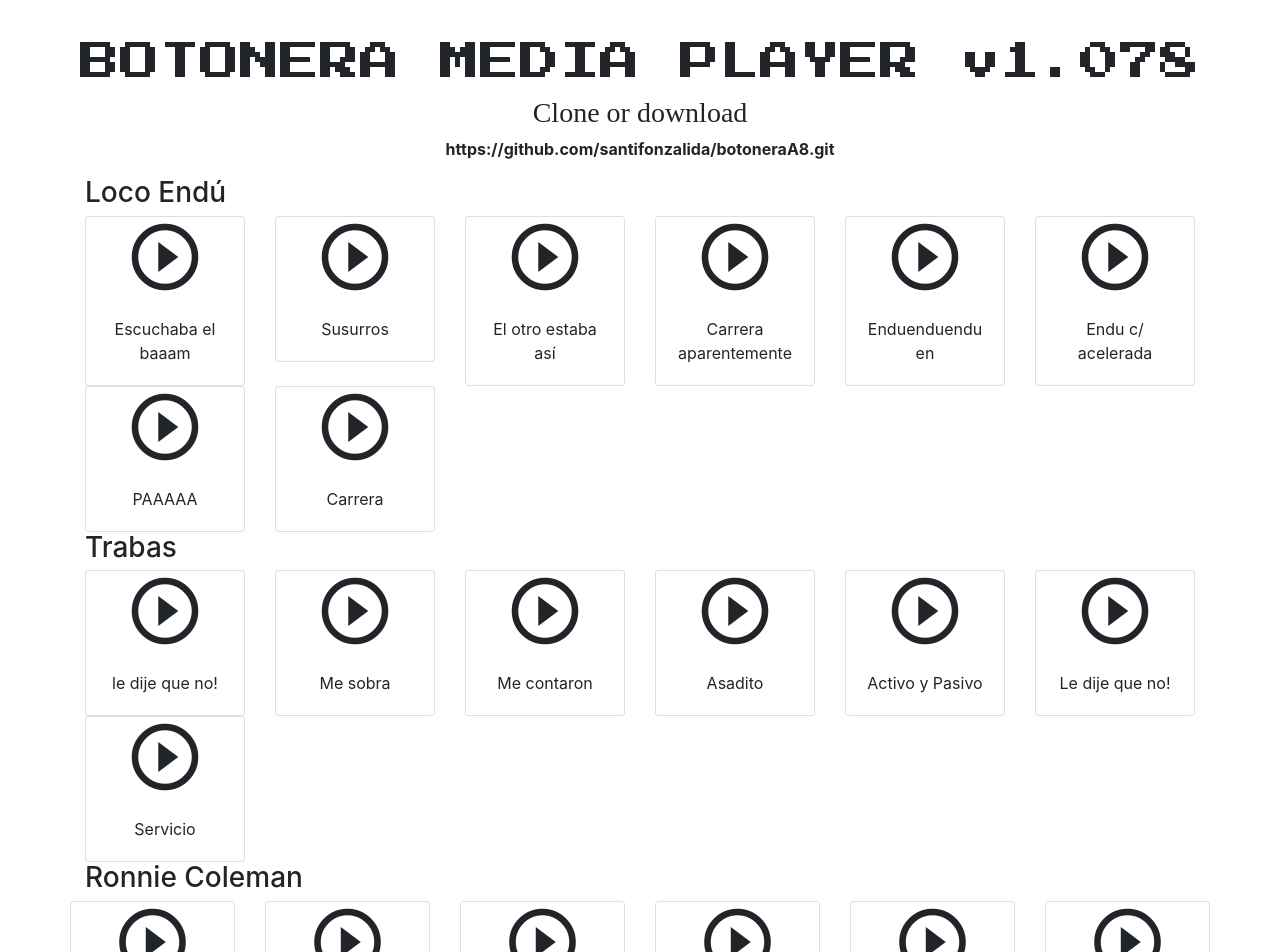
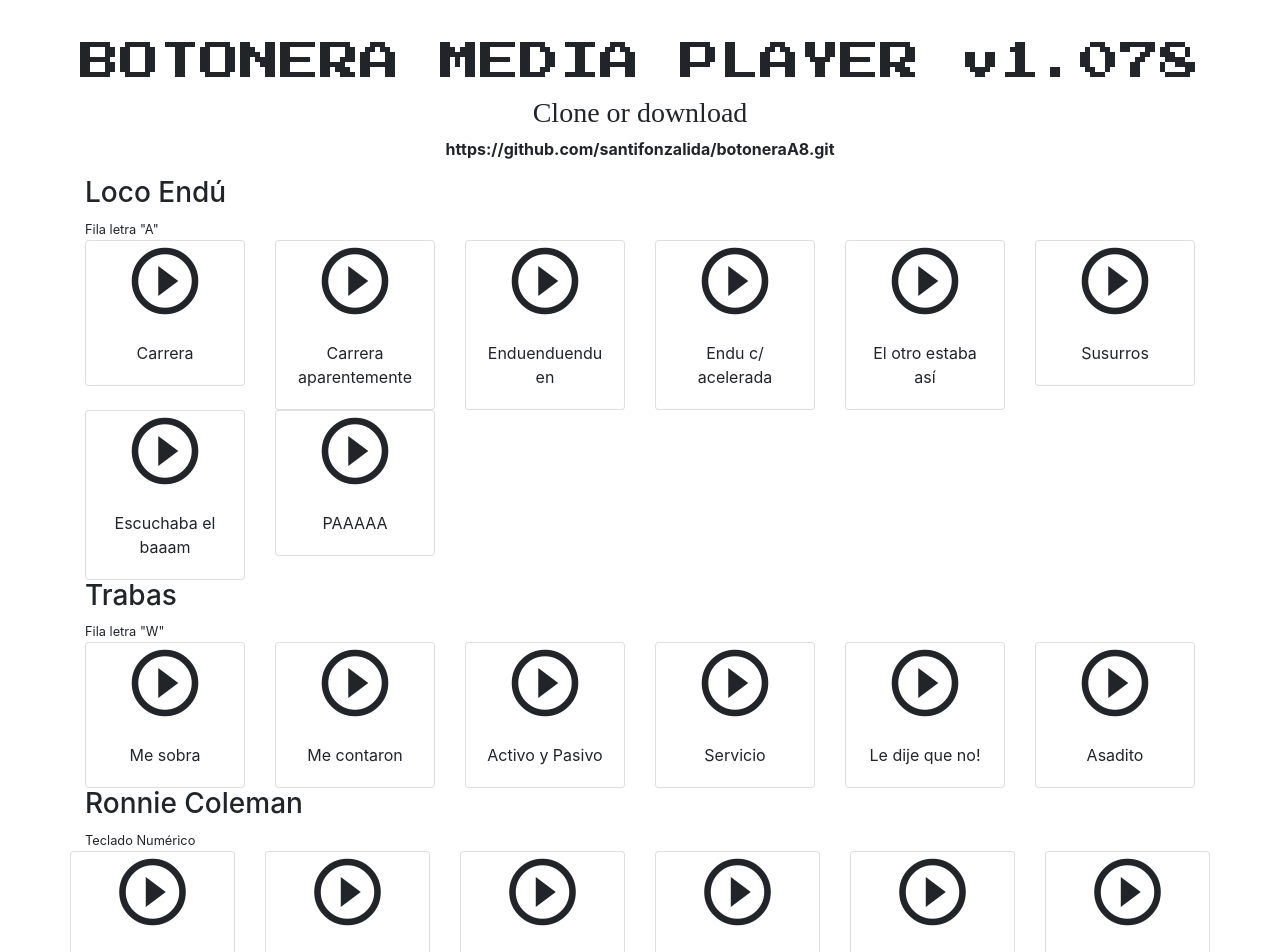
Before and after one commit to santifonzalida/botoneraA8, an Angular app: page /#/home in a window 1280 px wide. Shown: the top 952 px of the page. Built offline with nearby package versions, Linux system fonts and the light colour scheme; a web font is replaced by a local one.

Commit message:
ordenacion y atajos

```diff
--- a/src/app/components/home/home.component.html
+++ b/src/app/components/home/home.component.html
@@ -12,29 +12,13 @@
 
   <div class="row">
 <div class="col-lg-12 col-md-12 col-sm-12">
-<h3>Loco Endú</h3>
+<h3>Loco Endú</h3> <small>Fila letra "A"</small>
 </div>
     <div class="col-sm-2" style="cursor: pointer;">
       <div class="card">
-        <i class="material-icons card-img-top text-center" style="font-size: 80px;" (click)="play('endu_escuchabaelbam')">play_circle_outline</i>
+        <i class="material-icons card-img-top text-center" style="font-size: 80px;" (click)="play('endu_carrera')">play_circle_outline</i>
         <div class="card-body">
-          <p class="card-text text-center">Escuchaba el baaam</p>
-        </div>
-      </div>
-    </div>
-    <div class="col-sm-2" style="cursor: pointer;">
-      <div class="card">
-        <i class="material-icons card-img-top text-center" style="font-size: 80px;" (click)="play('endu_susurros')">play_circle_outline</i>
-        <div class="card-body">
-          <p class="card-text text-center">Susurros</p>
-        </div>
-      </div>
-    </div>
-    <div class="col-sm-2" style="cursor: pointer;">
-      <div class="card">
-        <i class="material-icons card-img-top text-center" style="font-size: 80px;" (click)="play('endu_elotroestabaasi')">play_circle_outline</i>
-        <div class="card-body">
-          <p class="card-text text-center">El otro estaba así</p>
+          <p class="card-text text-center">Carrera</p>
         </div>
       </div>
     </div>
@@ -64,17 +48,33 @@
     </div>
     <div class="col-sm-2" style="cursor: pointer;">
       <div class="card">
-        <i class="material-icons card-img-top text-center" style="font-size: 80px;" (click)="play('endu_paaa')">play_circle_outline</i>
+        <i class="material-icons card-img-top text-center" style="font-size: 80px;" (click)="play('endu_elotroestabaasi')">play_circle_outline</i>
         <div class="card-body">
-          <p class="card-text text-center">PAAAAA</p>
+          <p class="card-text text-center">El otro estaba así</p>
         </div>
       </div>
     </div>
     <div class="col-sm-2" style="cursor: pointer;">
       <div class="card">
-        <i class="material-icons card-img-top text-center" style="font-size: 80px;" (click)="play('endu_carrera')">play_circle_outline</i>
+        <i class="material-icons card-img-top text-center" style="font-size: 80px;" (click)="play('endu_susurros')">play_circle_outline</i>
         <div class="card-body">
-          <p class="card-text text-center">Carrera</p>
+          <p class="card-text text-center">Susurros</p>
+        </div>
+      </div>
+    </div>
+    <div class="col-sm-2" style="cursor: pointer;">
+      <div class="card">
+        <i class="material-icons card-img-top text-center" style="font-size: 80px;" (click)="play('endu_escuchabaelbam')">play_circle_outline</i>
+        <div class="card-body">
+          <p class="card-text text-center">Escuchaba el baaam</p>
+        </div>
+      </div>
+    </div>
+    <div class="col-sm-2" style="cursor: pointer;">
+      <div class="card">
+        <i class="material-icons card-img-top text-center" style="font-size: 80px;" (click)="play('endu_paaa')">play_circle_outline</i>
+        <div class="card-body">
+          <p class="card-text text-center">PAAAAA</p>
         </div>
       </div>
     </div>
@@ -83,16 +83,8 @@
 
 <div class="row">
 <div class="col-lg-12 col-md-12 col-sm-12">
-<h3>Trabas</h3>
+<h3>Trabas</h3><small>Fila letra "W"</small>
 </div>
-<div class="col-sm-2" style="cursor: pointer;">
-      <div class="card">
-        <i class="material-icons card-img-top text-center" style="font-size: 80px;" (click)="play('ledijeNo')">play_circle_outline</i>
-        <div class="card-body">
-          <p class="card-text text-center">le dije que no!</p>
-        </div>
-      </div>
-    </div>
     <div class="col-sm-2" style="cursor: pointer;">
       <div class="card">
         <i class="material-icons card-img-top text-center" style="font-size: 80px;" (click)="play('mesobra')">play_circle_outline</i>
@@ -109,19 +101,19 @@
         </div>
       </div>
     </div>
-       <div class="col-sm-2" style="cursor: pointer;">
+    <div class="col-sm-2" style="cursor: pointer;">
       <div class="card">
-        <i class="material-icons card-img-top text-center" style="font-size: 80px;" (click)="play('trabas_asadito')">play_circle_outline</i>
+        <i class="material-icons card-img-top text-center" style="font-size: 80px;" (click)="play('trabas_activopasivo')">play_circle_outline</i>
         <div class="card-body">
-          <p class="card-text text-center">Asadito</p>
+          <p class="card-text text-center">Activo y Pasivo</p>
         </div>
       </div>
     </div>
     <div class="col-sm-2" style="cursor: pointer;">
       <div class="card">
-        <i class="material-icons card-img-top text-center" style="font-size: 80px;" (click)="play('trabas_activopasivo')">play_circle_outline</i>
+        <i class="material-icons card-img-top text-center" style="font-size: 80px;" (click)="play('trabas_servicio')">play_circle_outline</i>
         <div class="card-body">
-          <p class="card-text text-center">Activo y Pasivo</p>
+          <p class="card-text text-center">Servicio</p>
         </div>
       </div>
     </div>
@@ -133,11 +125,11 @@
         </div>
       </div>
     </div>
-    <div class="col-sm-2" style="cursor: pointer;">
+       <div class="col-sm-2" style="cursor: pointer;">
       <div class="card">
-        <i class="material-icons card-img-top text-center" style="font-size: 80px;" (click)="play('trabas_servicio')">play_circle_outline</i>
+        <i class="material-icons card-img-top text-center" style="font-size: 80px;" (click)="play('trabas_asadito')">play_circle_outline</i>
         <div class="card-body">
-          <p class="card-text text-center">Servicio</p>
+          <p class="card-text text-center">Asadito</p>
         </div>
       </div>
     </div>
@@ -146,7 +138,7 @@
 
   <div class="row">
 <div class="col-lg-12 col-md-12 col-sm-12">
-<h3>Ronnie Coleman</h3>
+<h3>Ronnie Coleman</h3><small>Teclado Numérico</small>
 </div>
 <div class="row">
     <div class="col-sm-2" style="cursor: pointer;">
@@ -249,7 +241,7 @@
       <div class="card">
         <i class="material-icons card-img-top text-center" style="font-size: 80px;" (click)="play('gemido')">play_circle_outline</i>
         <div class="card-body">
-          <p class="card-text text-center">Gemido</p>
+          <p class="card-text text-center">Gemido (Q)</p>
         </div>
       </div>
     </div>
--- a/src/app/components/home/home.component.ts
+++ b/src/app/components/home/home.component.ts
@@ -94,14 +94,23 @@ export class HomeComponent {
     if ($event.keyCode == 81) {
       this.play('gemido');
     }
-    if ($event.keyCode == 87) {
+    if ($event.keyCode == 89) {
       this.play('ledijeNo');
     }
-    if ($event.keyCode == 69) {
+    if ($event.keyCode == 87) {
       this.play('mesobra');
     }
+    if ($event.keyCode == 69) {
+      this.play('trabas_mecontaron');
+    }
     if ($event.keyCode == 82) {
-      this.play('servicio');
+      this.play('trabas_activopasivo');
+    }
+    if ($event.keyCode == 84) {
+      this.play('trabas_servicio');
+    }
+    if ($event.keyCode == 85) {
+      this.play('trabas_asadito');
     }
     if ($event.keyCode == 65) {
       this.play('endu_carrera');
@@ -120,6 +129,45 @@ export class HomeComponent {
     }
     if ($event.keyCode == 72) {
       this.play('endu_susurros');
+    }
+    if ($event.keyCode == 74) {
+      this.play('endu_escuchabaelbam');
+    }
+    if ($event.keyCode == 75) {
+      this.play('endu_paaa');
+    }
+    if ($event.keyCode == 97) {
+      this.play('ronnie_wow1');
+    }
+    if ($event.keyCode == 98) {
+      this.play('ronnie_wow2');
+    }
+    if ($event.keyCode == 99) {
+      this.play('ronnie_wow3');
+    }
+    if ($event.keyCode == 100) {
+      this.play('ronnie_wooo1');
+    }
+    if ($event.keyCode == 101) {
+      this.play('ronnie_wooo2');
+    }
+    if ($event.keyCode == 102) {
+      this.play('ronnie_yeabuddy');
+    }
+    if ($event.keyCode == 103) {
+      this.play('ronnie_yeabuddy1');
+    }
+    if ($event.keyCode == 104) {
+      this.play('ronnie_yea');
+    }
+    if ($event.keyCode == 105) {
+      this.play('ronnie_lightweight');
+    }
+    if ($event.keyCode == 106) {
+      this.play('ronnie_gobaby');
+    }
+    if ($event.keyCode == 107) {
+      this.play('ronnie_alright');
     }
     if ($event.keyCode == 90) {
       this.play('diego_eldiego');
```
